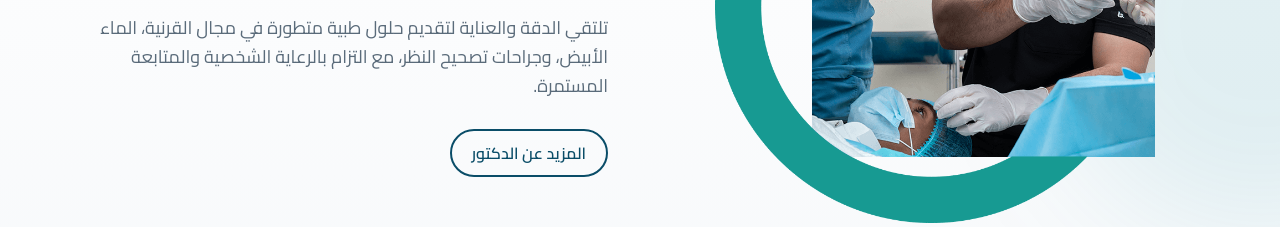
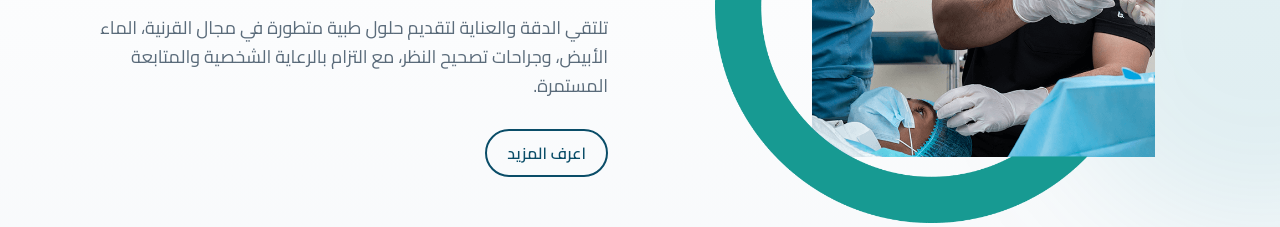
Before and after one commit to eclipseagency/drmdossary, a Next.js app: page / in a window 1280 px wide. Shown: the part 780-1007 px from the top of the page. Built offline with nearby package versions, Linux system fonts and the light colour scheme.

Commit message:
AboutPreview: shorten CTA to 'اعرف المزيد' / 'Learn more'

```diff
--- a/components/home/AboutPreview.tsx
+++ b/components/home/AboutPreview.tsx
@@ -15,7 +15,7 @@ export function AboutPreview({ lang }: { lang: Lang }) {
   const lede = isAr
     ? 'تلتقي الدقة والعناية لتقديم حلول طبية متطورة في مجال القرنية، الماء الأبيض، وجراحات تصحيح النظر، مع التزام بالرعاية الشخصية والمتابعة المستمرة.'
     : 'Precision and compassion combine to deliver advanced medical solutions for corneal, cataract, and vision-correction surgery — with a commitment to personalised care and long-term follow-up.'
-  const ctaLabel = isAr ? 'المزيد عن الدكتور' : 'More about the doctor'
+  const ctaLabel = isAr ? 'اعرف المزيد' : 'Learn more'
   const ctaHref = isAr ? '/about-us/' : '/en/about-us/'
 
   return (
```
